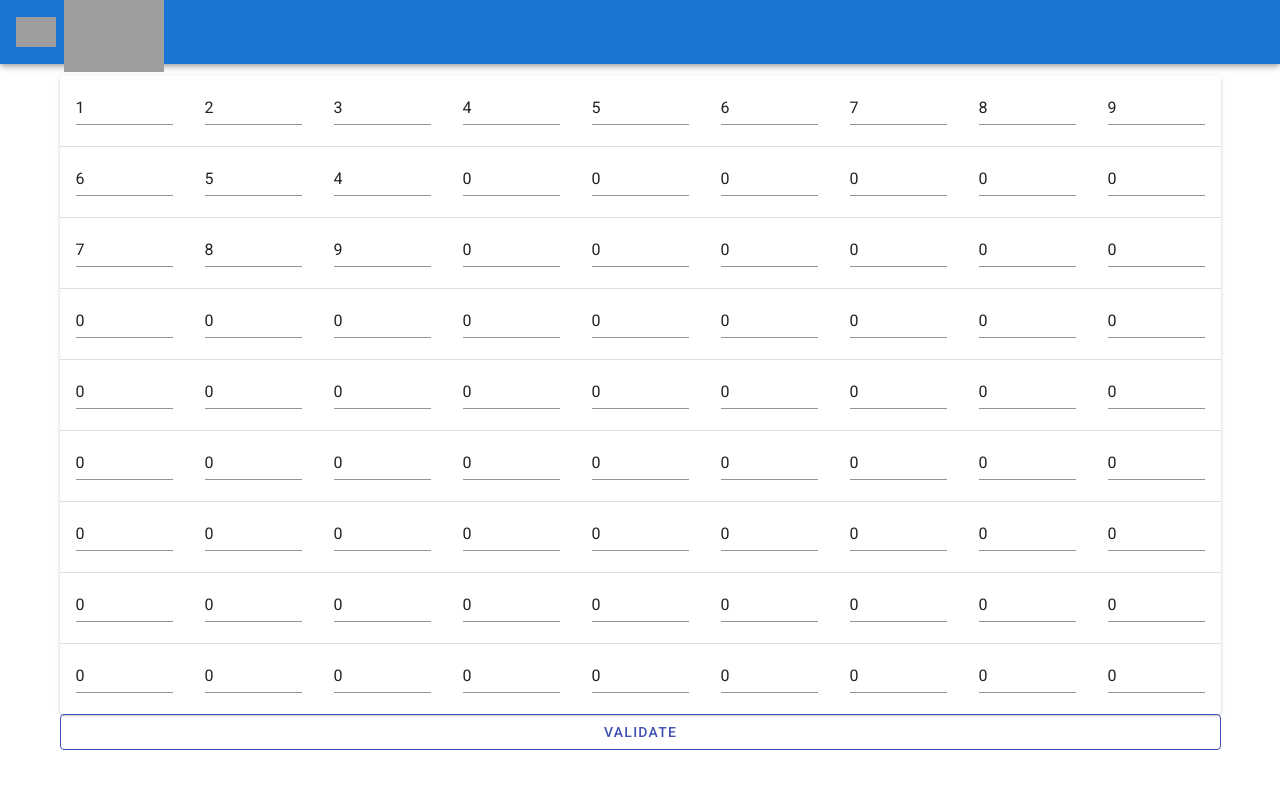
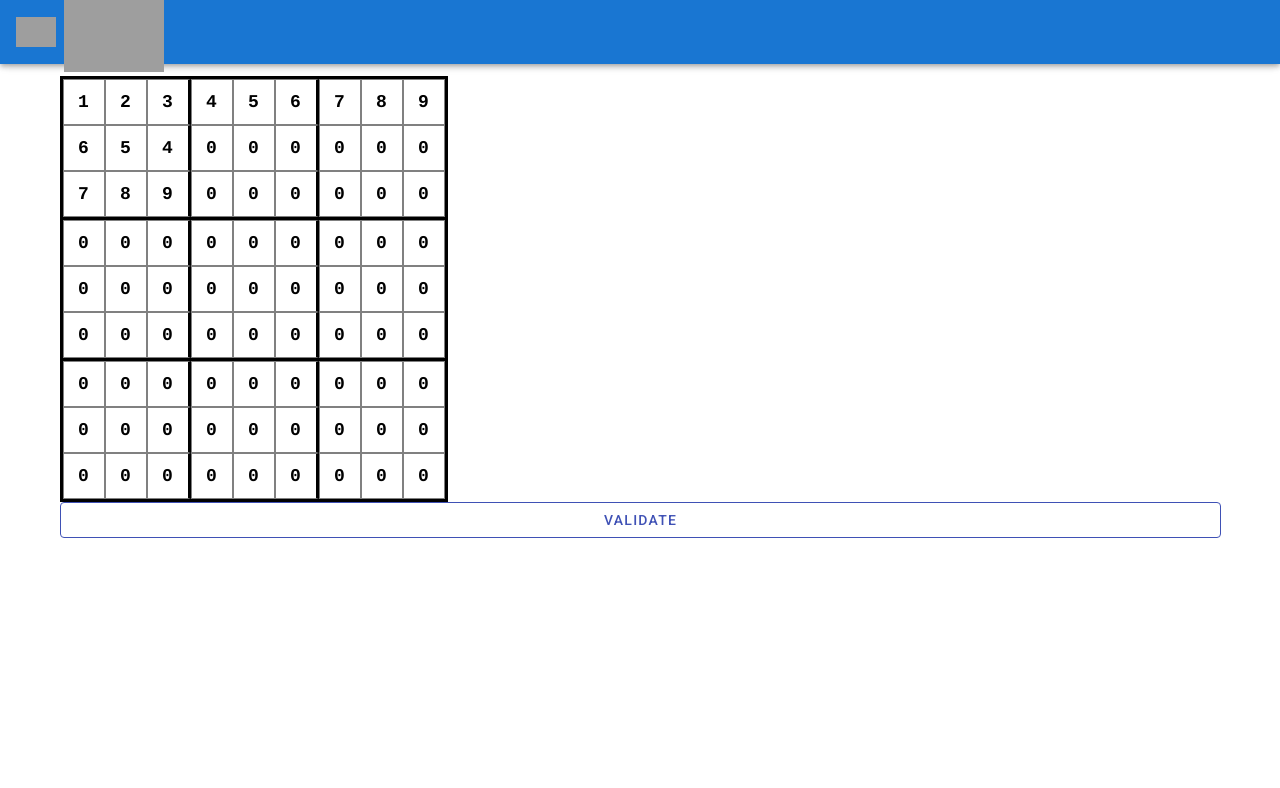
Before and after one commit to michalkowalik/sudoValidator-fe, a Vue app: page /sudoku in a window 1280 px wide. Shown: the top 788 px of the page. Built offline with nearby package versions, Linux system fonts and the light colour scheme; grey boxes are pictures that could not be loaded.

Commit message:
Sudoku grid looks as it should

```diff
--- a/src/components/SudokuValidator.vue
+++ b/src/components/SudokuValidator.vue
@@ -1,18 +1,16 @@
 <template>
   <v-container>
-    <v-card raised>
-      <v-simple-table style="mytable">
-        <tbody>
-          <tr v-for="(row, idx) in sudokuGrid" :key="idx">
-            <td v-for="(cell, idy) in row" :key="idy">
-              <v-text-field dark:true v-model="sudokuGrid[idx][idy]">
-                {{ sudokuGrid[idx][idy] }}
-              </v-text-field>
-            </td>
-          </tr>
-        </tbody>
-      </v-simple-table>
-    </v-card>
+    <div class="grid-sudoku">
+      <div v-for="(row, idx) in sudokuGrid" class="grid-row" :key="idx">
+        <div v-for="(cell, idy) in row" class="grid-cell" :key="idy">
+          <input
+            type="text"
+            v-model="sudokuGrid[idx][idy]"
+            class="grid-cell-editor"
+          />
+        </div>
+      </div>
+    </div>
     <v-spacer />
     <v-btn block outlined color="indigo" @click="logGrid"> Validate </v-btn>
   </v-container>
@@ -46,4 +44,37 @@ export default class SudokuValidator extends Vue {
   border-color: black;
   border: 1em;
 }
+
+.grid-sudoku {
+  display: table;
+  background: white;
+  border: 3px solid black;
+}
+
+.grid-sudoku > div:nth-child(3),
+.grid-sudoku > div:nth-child(6) {
+  border-bottom: 3px solid black;
+}
+
+.grid-row > div:nth-child(3),
+.grid-row > div:nth-child(6) {
+  border-right: 3px solid black;
+}
+
+.grid-cell {
+  display: table-cell;
+  padding: 10px;
+  border: 1px solid gray;
+}
+
+.grid-cell-editor {
+  border: none;
+  width: 20px;
+  height: 20px;
+  font-family: "Courier", sans-serif;
+  font-weight: bold;
+  text-align: center;
+  font-size: 18px;
+  transition: all ease 1s;
+}
 </style>
```
